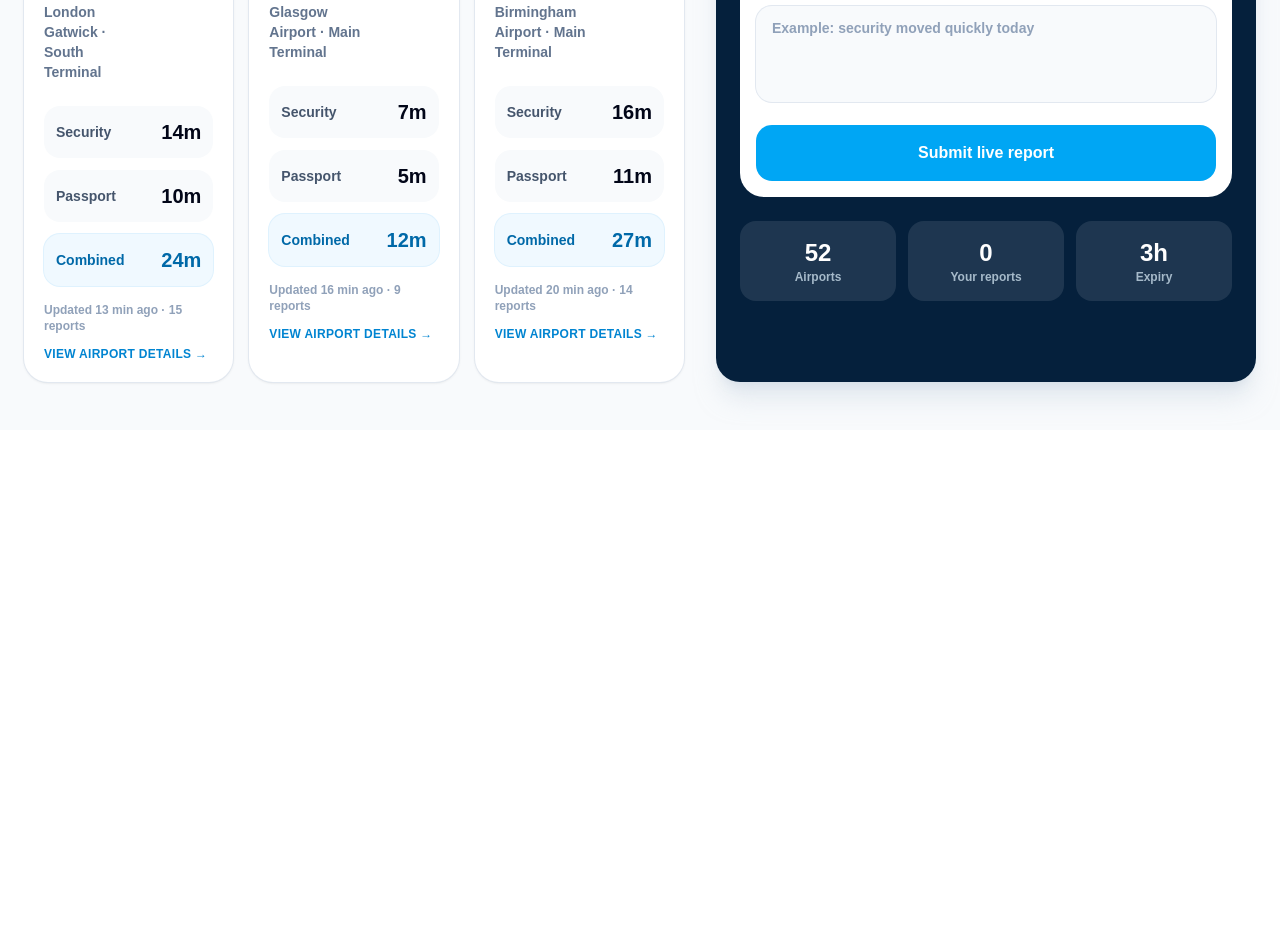
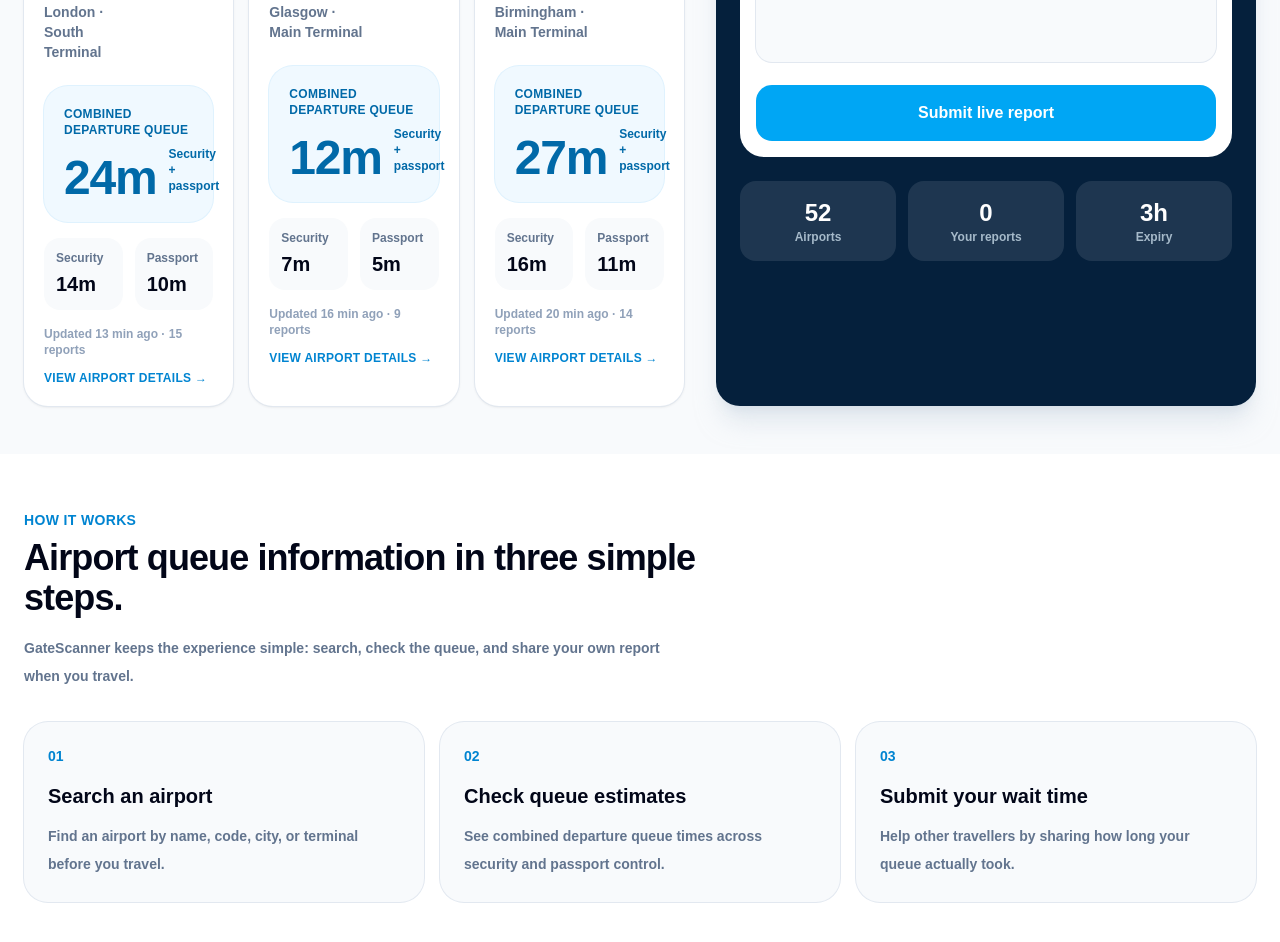
Before and after one commit to DylanP9/GateScanner, a Next.js app in the folder apps/web/: page / in a window 1280 px wide. Shown: the part 1500-2442 px from the top of the page. Before the commit the page ends 1930 px from the top, so only its background shows below. Built offline with nearby package versions, Linux system fonts and the light colour scheme.

Commit message:
style: polish GateScanner landing page

```diff
--- a/apps/web/src/app/page.tsx
+++ b/apps/web/src/app/page.tsx
@@ -6,6 +6,7 @@
 import AirportSearchCard from "@/components/AirportSearchCard";
 import Header from "@/components/Header";
 import HeroSection from "@/components/HeroSection";
+import HowItWorks from "@/components/HowItWorks";
 import ReportQueuePanel from "@/components/ReportQueuePanel";
 import {
   airportReports,
@@ -145,7 +146,7 @@
                 </p>
 
                 <h2 className="mt-2 text-3xl font-black tracking-tight text-slate-950">
-                  Popular airport reports
+                  Current airport queue estimates
                 </h2>
               </div>
 
@@ -155,7 +156,7 @@
             </div>
 
             {filteredReports.length > 0 ? (
-              <div className="grid gap-4 md:grid-cols-3">
+              <div className="grid gap-4 md:grid-cols-2 xl:grid-cols-3">
                 {filteredReports.map((report) => (
                   <AirportReportCard key={report.code} report={report} />
                 ))}
@@ -193,6 +194,8 @@
           />
         </div>
       </section>
+
+      <HowItWorks />
     </main>
   );
 }
--- a/apps/web/src/components/AirportReportCard.tsx
+++ b/apps/web/src/components/AirportReportCard.tsx
@@ -18,9 +18,9 @@
       <article>
         <div className="flex items-start justify-between gap-4">
           <div>
-            <p className="text-xl font-black">{report.code}</p>
-            <p className="text-sm font-semibold text-slate-500">
-              {report.airport} · {report.terminal}
+            <p className="text-2xl font-black text-slate-950">{report.code}</p>
+            <p className="mt-1 text-sm font-semibold text-slate-500">
+              {report.city} · {report.terminal}
             </p>
           </div>
 
@@ -31,26 +31,35 @@
           </span>
         </div>
 
-        <div className="mt-6 space-y-3">
-          <div className="flex items-center justify-between rounded-2xl bg-slate-50 p-3">
-            <span className="text-sm font-bold text-slate-600">Security</span>
-            <span className="text-xl font-black">
+        <div className="mt-6 rounded-3xl bg-sky-50 p-5 ring-1 ring-sky-100">
+          <p className="text-xs font-black uppercase tracking-wide text-sky-700">
+            Combined departure queue
+          </p>
+
+          <div className="mt-2 flex items-end justify-between gap-3">
+            <p className="text-5xl font-black tracking-tight text-sky-700">
+              {combinedMinutes}m
+            </p>
+
+            <p className="pb-2 text-xs font-bold text-sky-700">
+              Security + passport
+            </p>
+          </div>
+        </div>
+
+        <div className="mt-4 grid grid-cols-2 gap-3">
+          <div className="rounded-2xl bg-slate-50 p-3">
+            <p className="text-xs font-bold text-slate-500">Security</p>
+            <p className="mt-1 text-xl font-black text-slate-950">
               {report.securityMinutes}m
-            </span>
+            </p>
           </div>
 
-          <div className="flex items-center justify-between rounded-2xl bg-slate-50 p-3">
-            <span className="text-sm font-bold text-slate-600">Passport</span>
-            <span className="text-xl font-black">
+          <div className="rounded-2xl bg-slate-50 p-3">
+            <p className="text-xs font-bold text-slate-500">Passport</p>
+            <p className="mt-1 text-xl font-black text-slate-950">
               {report.passportMinutes}m
-            </span>
-          </div>
-
-          <div className="flex items-center justify-between rounded-2xl bg-sky-50 p-3 ring-1 ring-sky-100">
-            <span className="text-sm font-black text-sky-700">Combined</span>
-            <span className="text-xl font-black text-sky-700">
-              {combinedMinutes}m
-            </span>
+            </p>
           </div>
         </div>
 
--- a/apps/web/src/components/HeroSection.tsx
+++ b/apps/web/src/components/HeroSection.tsx
@@ -1,10 +1,10 @@
 export default function HeroSection() {
     return (
-      <section className="relative mx-auto max-w-7xl overflow-hidden px-6 pb-10 pt-8 md:pb-16 md:pt-16">
-        <div className="pointer-events-none absolute right-[-120px] top-12 hidden rotate-[-8deg] opacity-20 md:block">
+      <section className="relative mx-auto max-w-7xl overflow-hidden px-6 pb-6 pt-8 md:pb-8 md:pt-14">
+        <div className="pointer-events-none absolute right-[-90px] top-10 hidden rotate-[-8deg] opacity-12 md:block">
           <svg
-            width="620"
-            height="360"
+            width="540"
+            height="315"
             viewBox="0 0 620 360"
             fill="none"
             xmlns="http://www.w3.org/2000/svg"
--- /dev/null
+++ b/apps/web/src/components/HowItWorks.tsx
@@ -0,0 +1,62 @@
+const steps = [
+  {
+    number: "01",
+    title: "Search an airport",
+    description:
+      "Find an airport by name, code, city, or terminal before you travel.",
+  },
+  {
+    number: "02",
+    title: "Check queue estimates",
+    description:
+      "See combined departure queue times across security and passport control.",
+  },
+  {
+    number: "03",
+    title: "Submit your wait time",
+    description:
+      "Help other travellers by sharing how long your queue actually took.",
+  },
+];
+
+export default function HowItWorks() {
+  return (
+    <section className="bg-white px-6 py-14">
+      <div className="mx-auto max-w-7xl">
+        <div className="max-w-2xl">
+          <p className="text-sm font-extrabold uppercase tracking-wide text-sky-600">
+            How it works
+          </p>
+
+          <h2 className="mt-2 text-3xl font-black tracking-tight text-slate-950 md:text-4xl">
+            Airport queue information in three simple steps.
+          </h2>
+
+          <p className="mt-4 text-sm font-semibold leading-7 text-slate-500">
+            GateScanner keeps the experience simple: search, check the queue,
+            and share your own report when you travel.
+          </p>
+        </div>
+
+        <div className="mt-8 grid gap-4 md:grid-cols-3">
+          {steps.map((step) => (
+            <div
+              key={step.number}
+              className="rounded-3xl bg-slate-50 p-6 ring-1 ring-slate-200"
+            >
+              <p className="text-sm font-black text-sky-600">{step.number}</p>
+
+              <h3 className="mt-4 text-xl font-black text-slate-950">
+                {step.title}
+              </h3>
+
+              <p className="mt-3 text-sm font-semibold leading-7 text-slate-500">
+                {step.description}
+              </p>
+            </div>
+          ))}
+        </div>
+      </div>
+    </section>
+  );
+}
--- a/apps/web/src/data/airportReports.ts
+++ b/apps/web/src/data/airportReports.ts
@@ -19,7 +19,6 @@
   baggageMinutes: number;
   customsMinutes: number;
   status: AirportStatus;
-  status: "Clear" | "Busy" | "Heavy";
   statusClass: string;
   updated: string;
   reports: number;
```
